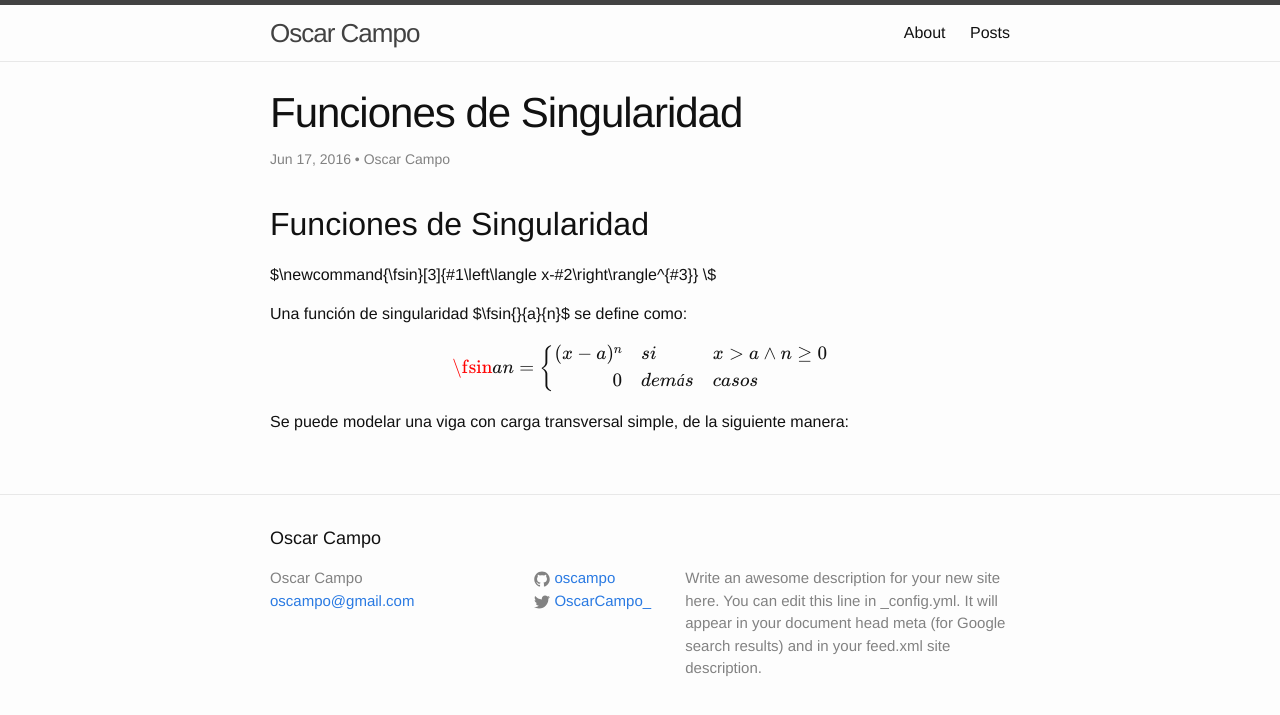
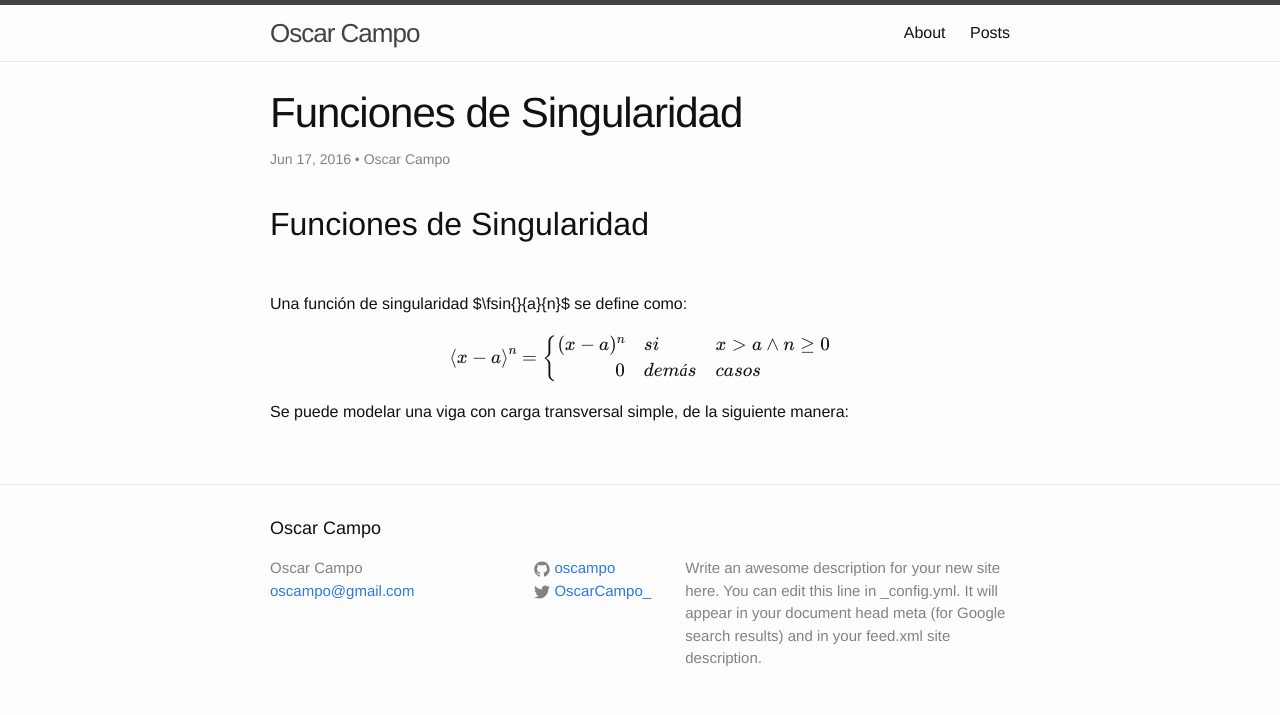
Before and after one commit to oscampo/oscampo.github.io, a Jekyll site: the page built from _posts/2016-06-17-title-nueva-entrada.md, in a window 1280 px wide. Shown: the top 715 px of the page. Built offline with Jekyll 4.4.1, drawn with Linux system fonts in a browser that asks for light colours; formulas are drawn with MathJax 3.

```diff
--- a/_posts/2016-06-17-title-nueva-entrada.md
+++ b/_posts/2016-06-17-title-nueva-entrada.md
@@ -9,7 +9,7 @@ categories: ingeniería, mecánica
 
 ## Funciones de Singularidad ##
 
-$\newcommand{\fsin}[3]{#1\left\langle x-#2\right\rangle^{#3}} \\$
+$$\newcommand{\fsin}[3]{#1\left\langle x-#2\right\rangle^{#3}} \\$$
 
 Una función de singularidad $\fsin{}{a}{n}$ se define como:
 
```
